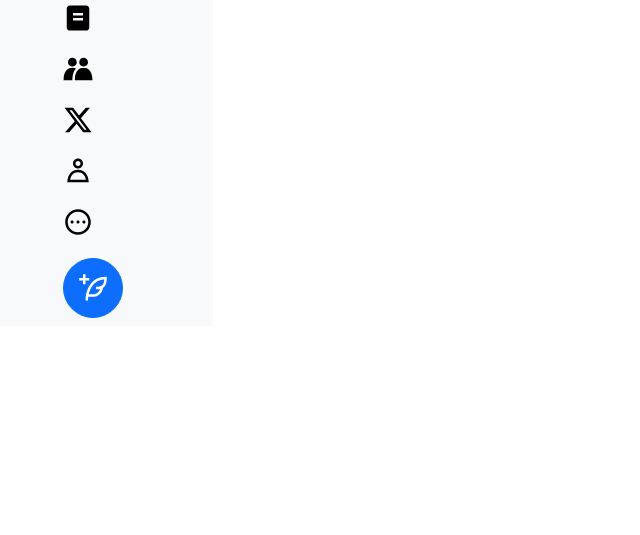
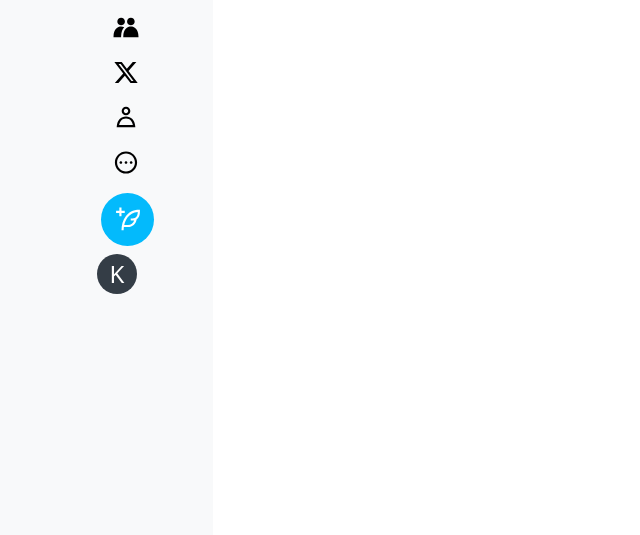
Before and after one commit to KhothatsoKay/twitter-clone, a plain HTML site: page index.html in a window 1280 px wide. Shown: the part 265-800 px from the top of the page, without its empty margins (0-640 px from the left). Drawn offline with nearby package versions, Linux system fonts and the light colour scheme.

Commit message:
added profile actions

```diff
--- a/index.css
+++ b/index.css
@@ -1,16 +1,23 @@
+
+.sidebar{
+    height: 100vh;
+    position: fixed;
+}
 #sidebar svg{
-    height: 30px;
-    width: 30px;
-    stroke-width: 2px;
+    height: 29px;
+    width: 26px;
 }
 #sidebar .nav-item{
-    margin-left: 35px;
-    margin-top: 5px;
+    margin-left: 85px;
+
 }
 .tweet-button{
     border-radius: 50%;
-    height: 60px;
-    width: 60px;
+    height: 53px;
+    width: 53px;
+    margin-left: -12px;
+    background-color: rgb(3, 186, 252);
+    border: none;
 }
 .tweet-button svg {
     fill:  rgb(255, 255, 255);;
@@ -35,3 +42,18 @@
     visibility: visible;
 
  }
+ .profile-actions{
+    display: flex;
+    flex-direction: column;
+    align-items: center;
+    justify-content: center;
+    background-color: rgb(52, 61, 70);
+    width: 40px;
+    border-radius: 50%;
+    height: 40px;
+    margin-left: 20px;
+ }
+ .profile-actions .profile-name{
+    font-size: 24px;
+    color: #fff;
+ }
--- a/index.html
+++ b/index.html
@@ -85,7 +85,12 @@
                             </a>
                             <span class="item-title">Post</span>
                         </li>
-
+                        <li class="nav-item profile-actions">
+                            <a href="#" class="nav-link">
+                                <span class="profile-name">K</span>
+                            </a>
+                            <span class="item-title">Accounts</span>
+                        </li>
                     </ul>
                 </div>
             </nav>
```
